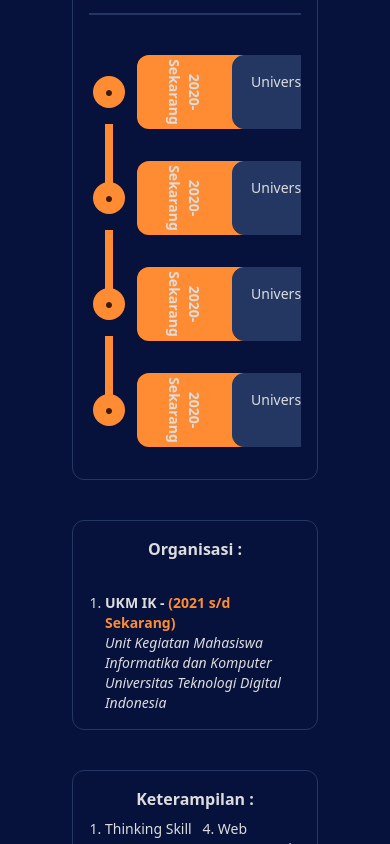
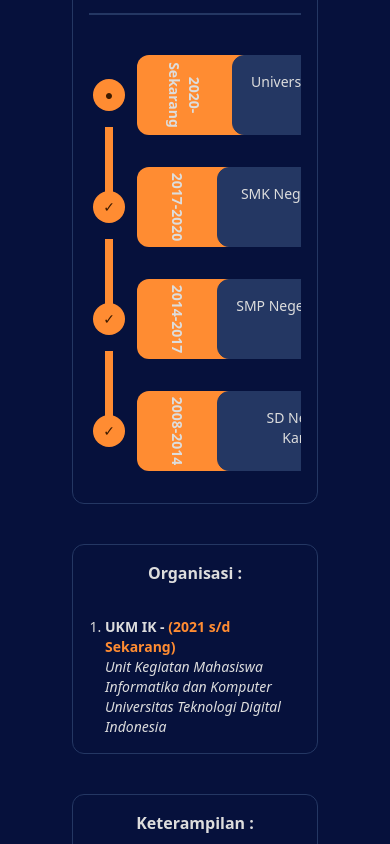
Before and after one commit to Asepsuherman/portfolio, a React (Create React App) app: page / in a window 390 px wide. Shown: the part 1846-2690 px from the top of the page. Built offline with nearby package versions, Linux system fonts and the light colour scheme; the HTML template or start-up script is replaced by a standard one.

Commit message:
fourth commit

```diff
--- a/src/routes/Home.jsx
+++ b/src/routes/Home.jsx
@@ -152,32 +152,32 @@ export default function Home() {
                                 <li data-content="●" className="w-full step step-warning text-warning mb-4 text-sm font-normal">
                                     <div className='w-80 sm:w-96 md:w-full lg:w-full flex justify-between md:grid lg:h-max lg:grid bg-oren  rounded-xl rounded-r-3xl sm:rounded-r-3xl md:rounded-r-xl lg:rounded-r-xl md:rounded-b-3xl lg:rounded-b-3xl'>
                                         <h3 className='rotate-90 sm:rotate-0 md:rotate-0 lg:rotate-0 md:p-1 lg:p-1 mx-auto my-auto text-putihtua font-bold'>2020-Sekarang</h3>
-                                        <div className=' w-60 lg:w-60  border border-navi p-4 rounded-xl bg-navi'>
+                                        <div className=' w-60 lg:w-60 h-20 border border-navi p-4 rounded-xl bg-navi'>
                                             <h3 className='text-putihtua'>Universitas Teknologi Digital Indonesia</h3>
                                         </div>
                                     </div>
                                 </li>
-                                <li data-content="●" className="w-full step step-warning text-warning mb-4 text-sm font-normal">
+                                <li data-content="✓" className="w-full step step-warning text-warning mb-4 text-sm font-normal">
                                     <div className='w-80 sm:w-96 md:w-full lg:w-full flex justify-between md:grid lg:h-max lg:grid bg-oren  rounded-xl rounded-r-3xl sm:rounded-r-3xl md:rounded-r-xl lg:rounded-r-xl md:rounded-b-3xl lg:rounded-b-3xl'>
-                                        <h3 className='rotate-90 sm:rotate-0 md:rotate-0 lg:rotate-0 md:p-1 lg:p-1 mx-auto my-auto text-putihtua font-bold'>2020-Sekarang</h3>
-                                        <div className=' w-60 lg:w-60  border border-navi p-4 rounded-xl bg-navi'>
-                                            <h3 className='text-putihtua'>Universitas Teknologi Digital Indonesia</h3>
+                                        <h3 className='rotate-90 sm:rotate-0 md:rotate-0 lg:rotate-0 md:p-1 lg:p-1 mx-auto my-auto text-putihtua font-bold'>2017-2020</h3>
+                                        <div className=' w-60 lg:w-60 h-20 border border-navi p-4 rounded-xl bg-navi'>
+                                            <h3 className='text-putihtua'>SMK Negeri 1 Alian Kebumen</h3>
                                         </div>
                                     </div>
                                 </li>
-                                <li data-content="●" className="w-full step step-warning text-warning mb-4 text-sm font-normal">
+                                <li data-content="✓" className="w-full step step-warning text-warning mb-4 text-sm font-normal">
                                     <div className='w-80 sm:w-96 md:w-full lg:w-full flex justify-between md:grid lg:h-max lg:grid bg-oren  rounded-xl rounded-r-3xl sm:rounded-r-3xl md:rounded-r-xl lg:rounded-r-xl md:rounded-b-3xl lg:rounded-b-3xl'>
-                                        <h3 className='rotate-90 sm:rotate-0 md:rotate-0 lg:rotate-0 md:p-1 lg:p-1 mx-auto my-auto text-putihtua font-bold'>2020-Sekarang</h3>
-                                        <div className=' w-60 lg:w-60  border border-navi p-4 rounded-xl bg-navi'>
-                                            <h3 className='text-putihtua'>Universitas Teknologi Digital Indonesia</h3>
+                                        <h3 className='rotate-90 sm:rotate-0 md:rotate-0 lg:rotate-0 md:p-1 lg:p-1 mx-auto my-auto text-putihtua font-bold'>2014-2017</h3>
+                                        <div className=' w-60 lg:w-60 h-20 border border-navi p-4 rounded-xl bg-navi'>
+                                            <h3 className='text-putihtua'>SMP Negeri 2 Karangsambung</h3>
                                         </div>
                                     </div>
                                 </li>
-                                <li data-content="●" className="w-full step step-warning text-warning mb-4 text-sm font-normal">
+                                <li data-content="✓" className="w-full step step-warning text-warning mb-4 text-sm font-normal">
                                     <div className='w-80 sm:w-96 md:w-full lg:w-full flex justify-between md:grid lg:h-max lg:grid bg-oren  rounded-xl rounded-r-3xl sm:rounded-r-3xl md:rounded-r-xl lg:rounded-r-xl md:rounded-b-3xl lg:rounded-b-3xl'>
-                                        <h3 className='rotate-90 sm:rotate-0 md:rotate-0 lg:rotate-0 md:p-1 lg:p-1 mx-auto my-auto text-putihtua font-bold'>2020-Sekarang</h3>
-                                        <div className=' w-60 lg:w-60  border border-navi p-4 rounded-xl bg-navi'>
-                                            <h3 className='text-putihtua'>Universitas Teknologi Digital Indonesia</h3>
+                                        <h3 className='rotate-90 sm:rotate-0 md:rotate-0 lg:rotate-0 md:p-1 lg:p-1 mx-auto my-auto text-putihtua font-bold'>2008-2014</h3>
+                                        <div className=' w-60 lg:w-60 h-20 border border-navi p-4 rounded-xl bg-navi'>
+                                            <h3 className='text-putihtua'>SD Negeri 2 Plumbon Karangsambung</h3>
                                         </div>
                                     </div>
                                 </li>
```
